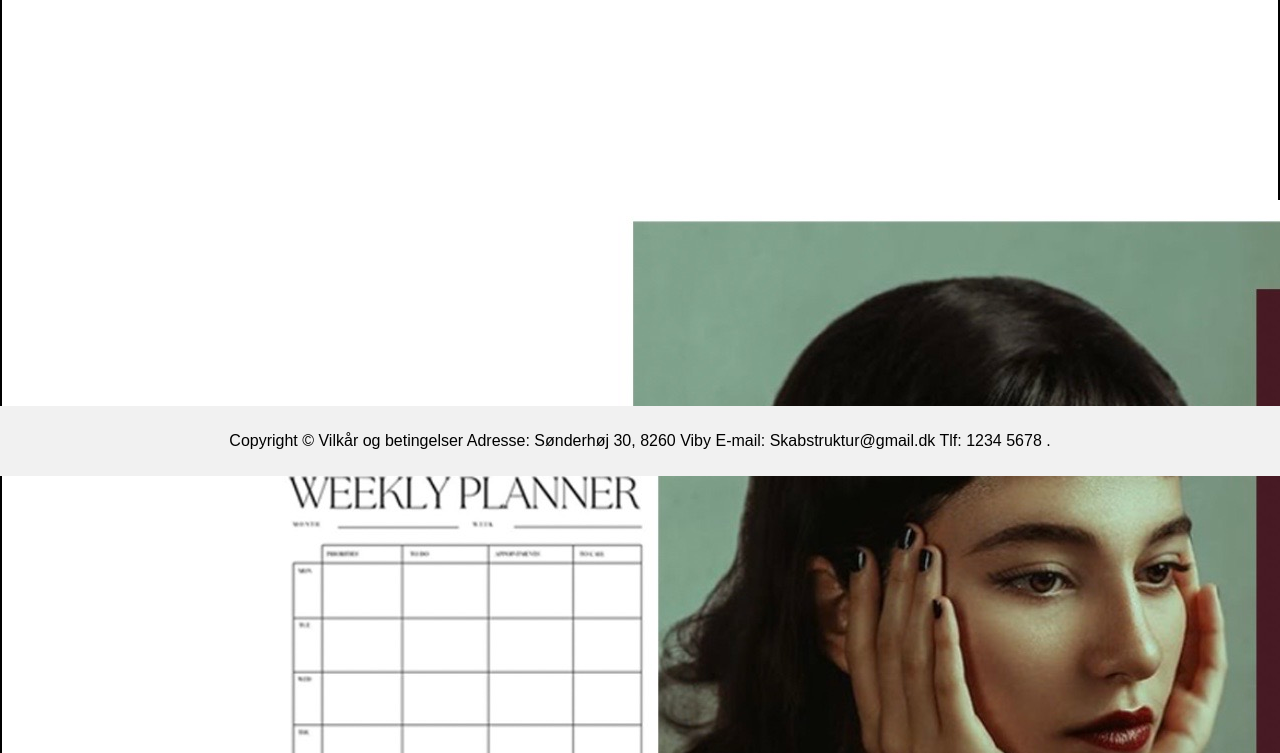
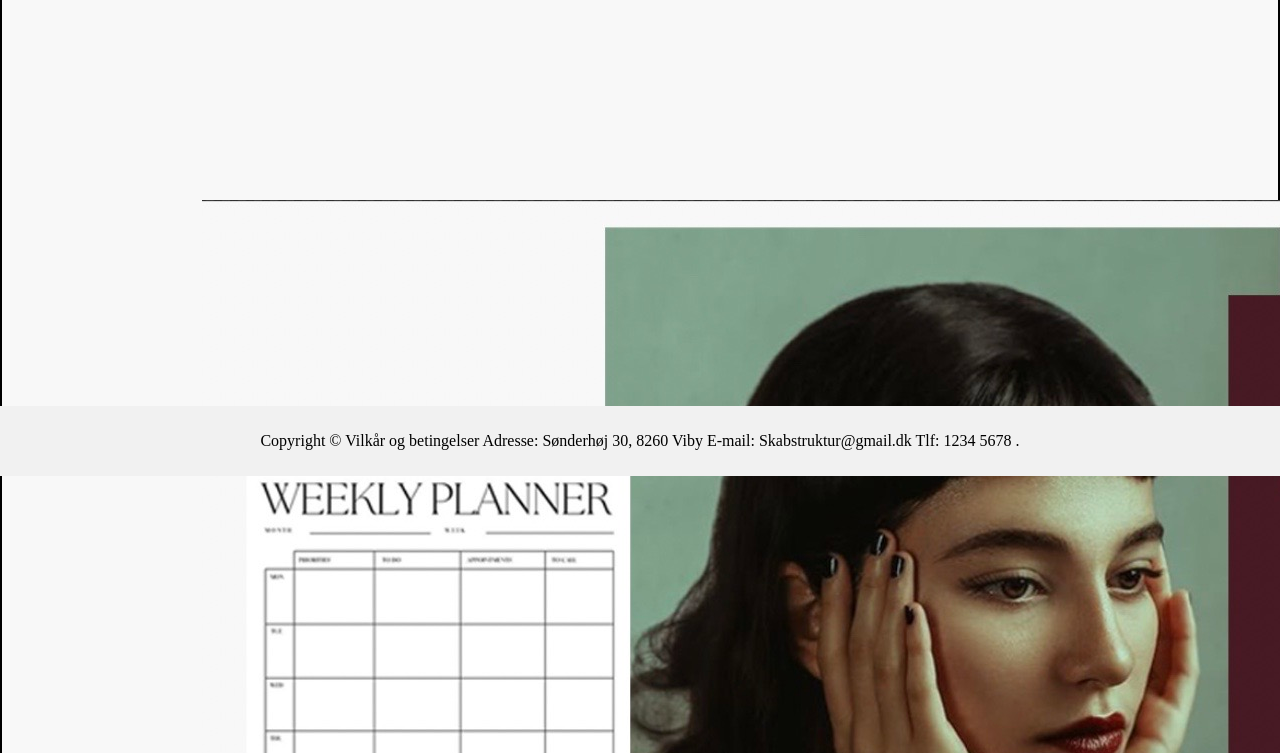
Before and after one commit to ClaireKahindi/Online-magasin, a plain HTML site: page index.html in a window 1280 px wide. Shown: the part 324-1077 px from the top of the page. Drawn offline with Linux system fonts and the light colour scheme.

Commit message:
ManglendeMotivation

```diff
--- a/css.css
+++ b/css.css
@@ -102,7 +102,7 @@ a {
 
 /*FORSIDE*/
 body {
-  font-family: sans-serif;
+  font-family: ;
   margin: 0;
   padding: 0;
 }
@@ -134,6 +134,7 @@ nav ul li a {
 
 main {
   padding: 200px;
+  background-color: #f8f8f8;
 }
 
 footer {
--- a/index.html
+++ b/index.html
@@ -27,7 +27,7 @@
     </header>
     <main>
         <section>
-            <img src="images/Hvordanformanmov.jpg" alt="Manglendemotivation">
+            <img src="images/Manglende motivation.jpg" alt="Manglendemotivation">
              <p>indsæt tekst.</p>
         </section>
     </main>
```
